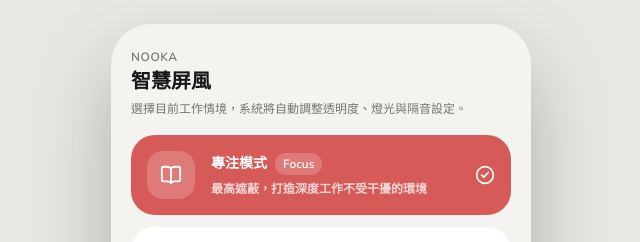
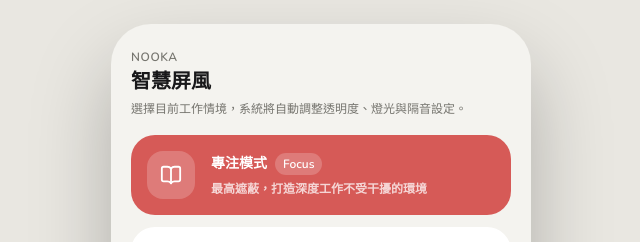
Before and after one commit to zn6302/nooka, a React (Vite) app: page / in a window 1280 px wide. Shown: the top 242 px of the page, without its empty margins (319-959 px from the left). Built offline with nearby package versions, Linux system fonts and the light colour scheme.

Commit message:
fix(home): 移除選中模式卡片的打勾圖示避免描述文字換行
打勾 (CircleCheck) 佔用右側空間，會把較長的模式描述擠到換行；
選中狀態已由卡片背景色表示，移除打勾即可。

```diff
--- a/src/pages/Home.tsx
+++ b/src/pages/Home.tsx
@@ -1,4 +1,4 @@
-import { CircleCheck, Sparkles, X } from 'lucide-react'
+import { Sparkles, X } from 'lucide-react'
 import { useApp } from '../store'
 import { PageHeader } from '../components/ui'
 
@@ -75,7 +75,6 @@ export default function Home() {
                     {mode.desc}
                   </p>
                 </div>
-                {active && <CircleCheck size={20} color="#fff" className="shrink-0" />}
               </div>
             </button>
           )
```
